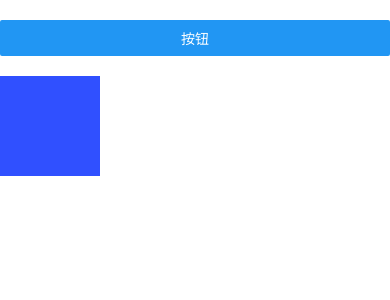
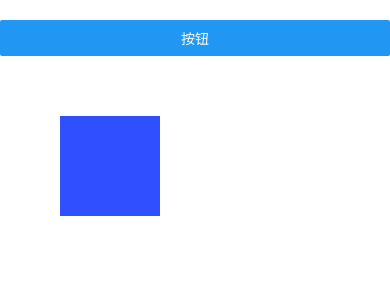
Before and after one commit to webopenfathers/RNDemo, a React Native app: screen / in a window 390 px wide. Shown: the top 300 px of the page. Built offline with nearby package versions, Linux system fonts and the light colour scheme.

Commit message:
2025 8-1 21:53 四大动画类型

```diff
--- a/App.tsx
+++ b/App.tsx
@@ -30,24 +30,24 @@ import {
 // import StatusBarDemo from './src/components/StatusBarDemo';
 // import SwitchDemo from './src/components/SwitchDemo';
 // import PersonalInfo from './src/components/PersonalInfo';
+
+
+
 // import AlertAndConsole from './src/components/API/AlertAndConsole';
 // import DimensionAnduseWindowDimension from './src/components/API/DimensionAnduseWindowDimension';
 // import PlatformAPI from './src/components/API/Platform';
 // import StyleSheetAPI from './src/components/API/StyleSheet'
 // import LinkingAPI from './src/components/API/Linking';
-
 // import PixelRationAPI from './src/components/API/PixelRatio';
-
 // import BackHandlerAPI from './src/components/API/BackHandler';
-
 // import PermissionsAndroidAPI from './src/components/API/PermissionsAndroid'
-
 // import VibrationAPI from './src/components/API/Vibration'
-
 // import ToastAndroidAPI from './src/components/API/ToastAndroid'
 // import TransformAPI from './src/components/API/Transform'
 // import KeyboardAPI from './src/components/API/Keyboard'
-import Anim1 from './src/components/Animated/Anim1'
+// import Anim1 from './src/components/Animated/Anim1'
+
+import Anim2 from './src/components/Animated/Anim2'
 
 function App() {
   const isDarkMode = useColorScheme() === 'dark';
@@ -85,7 +85,8 @@ function App() {
         {/* <ToastAndroidAPI /> */}
         {/* <TransformAPI /> */}
         {/* <KeyboardAPI /> */}
-        <Anim1 />
+        {/* <Anim1 /> */}
+        <Anim2 />
       </View>
     </SafeAreaView>
   );
--- /dev/null
+++ b/src/components/Animated/Anim2.jsx
@@ -0,0 +1,68 @@
+import React, { useRef } from 'react'
+import { StyleSheet, View, Button, Animated } from 'react-native'
+
+// 四大动画类型
+// 1.平移
+// 2.旋转 rotate
+// 3.缩放 scale
+// 4.渐变
+
+
+const Anim2 = () => {
+
+  // 2.旋转
+  // const rotate = useRef(new Animated.Value(0)).current
+  // rotate 特殊需要用 interpolate 做映射
+  // const rotateValue = rotate.interpolate({
+  //   inputRange: [0, 45],
+  //   outputRange: ['0deg', '45deg']
+  // })
+
+  // 3.缩放
+  // const scale = useRef(new Animated.Value(1)).current
+
+
+  // 4.渐变
+  const opacity = useRef(new Animated.Value(1)).current
+
+
+  const onPress = () => {
+    // Animated.timing(rotate, { toValue: 45, duration: 1000, useNativeDriver: false }).start()
+    // Animated.timing(scale, { toValue: 0.5, duration: 1000, useNativeDriver: false }).start()
+    Animated.timing(opacity, { toValue: 0.1, duration: 1000, useNativeDriver: false }).start()
+  }
+
+  return <View style={styles.root}>
+    <Button title='按钮' onPress={onPress} />
+
+    <Animated.View
+      style={[styles.view,
+      // { marginLeft: marginLeft }
+      // { transform: [{ rotate: `${rotate}deg` }] } 注意这样用模板字符串拼接会报错
+      // { transform: [{ rotate: rotateValue }] } 旋转
+      // { transform: [{ scale: scale }] } 缩放
+      { opacity: opacity }
+      ]
+      }
+    ></Animated.View>
+  </View >
+}
+
+export default Anim2
+
+const styles = StyleSheet.create({
+  root: {
+    width: '100%',
+    height: '100%',
+    backgroundColor: 'white',
+    paddingVertical: 20
+  },
+
+  view: {
+    width: 100,
+    height: 100,
+    backgroundColor: "#3050ff",
+    marginTop: 60,
+    marginLeft: 60
+  }
+})
```
